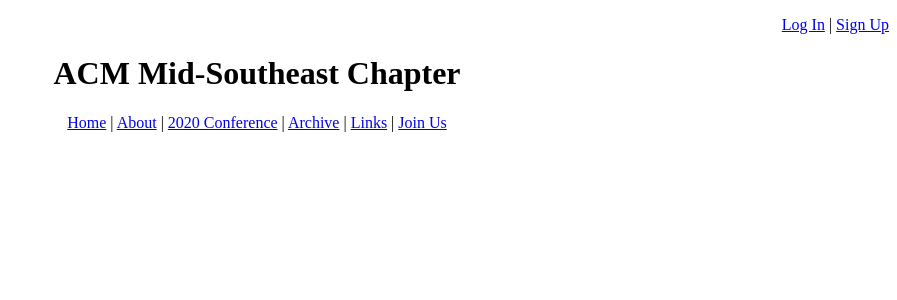
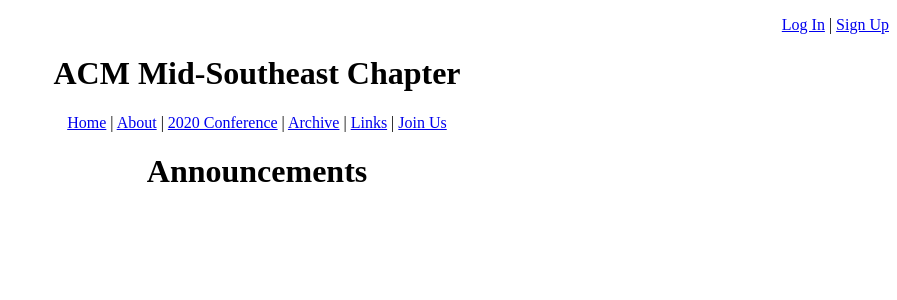
Before and after one commit to samuelznewton/acmmse, a Django app: page / in a window 1280 px wide. Shown: the top 300 px of the page, without its empty margins (383-1280 px from the left). Run offline with Django 3.2, Linux system fonts and the light colour scheme; data that the repository does not hold is empty.

Commit message:
Update announcements.html

```diff
--- a/content/templates/content/announcements.html
+++ b/content/templates/content/announcements.html
@@ -13,11 +13,15 @@ The content may already contain html or even django tags, so we should use {% au
 {% block title %}{% endblock %}
 {% block content %}
 
+<h1 style = "text-align: center">
+Announcements
+</h1>
+
 {% for a in announcements %}
 
-<h1 style = "text-align: center">
+<h3>
 {{ a.title }}
-</h1>
+</h3>
 
 {% autoescape off %}
 {{ a.content }}
```
